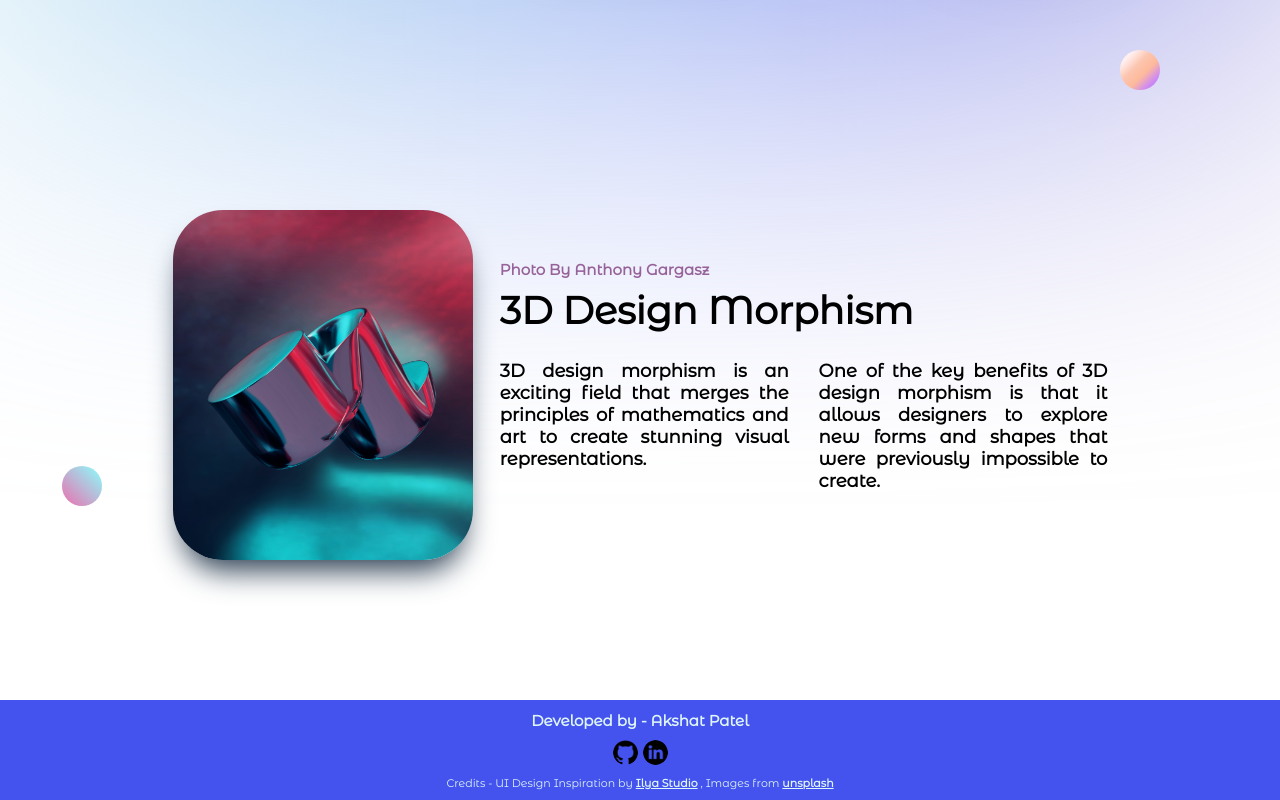
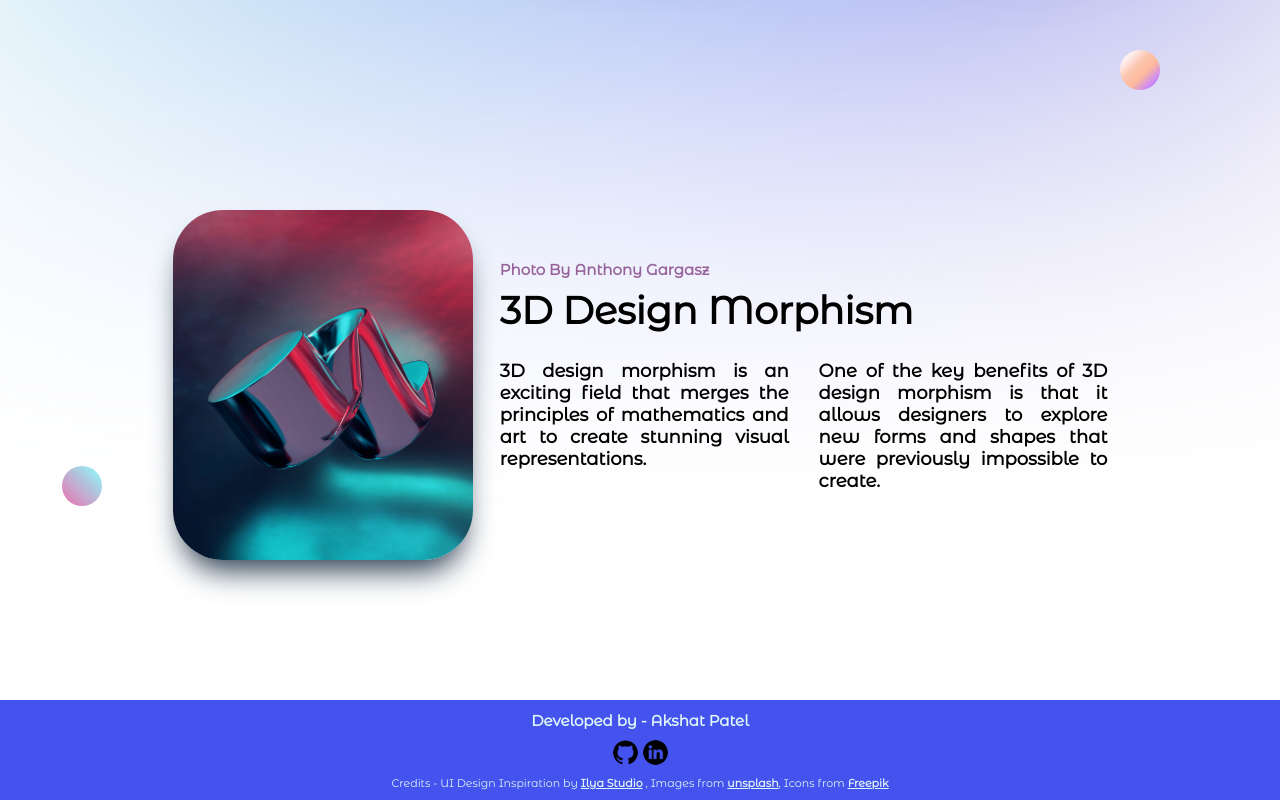
Before and after one commit to akshat-patel28/vectorverse, a plain HTML site: page index.html in a window 1280 px wide. Shown: the part 696-1496 px from the top of the page. Drawn offline with Linux system fonts and the light colour scheme.

Commit message:
- credit added for Freepik in footer

```diff
--- a/index.html
+++ b/index.html
@@ -168,7 +168,9 @@
             >Ilya Studio</a
           >
           , Images from
-          <a href="https://unsplash.com/" class="footer-link">unsplash</a>
+          <a href="https://unsplash.com/" class="footer-link">unsplash</a>,
+          Icons from
+          <a href="https://www.flaticon.com/" class="footer-link">Freepik</a>
         </p>
       </div>
     </footer>
```
